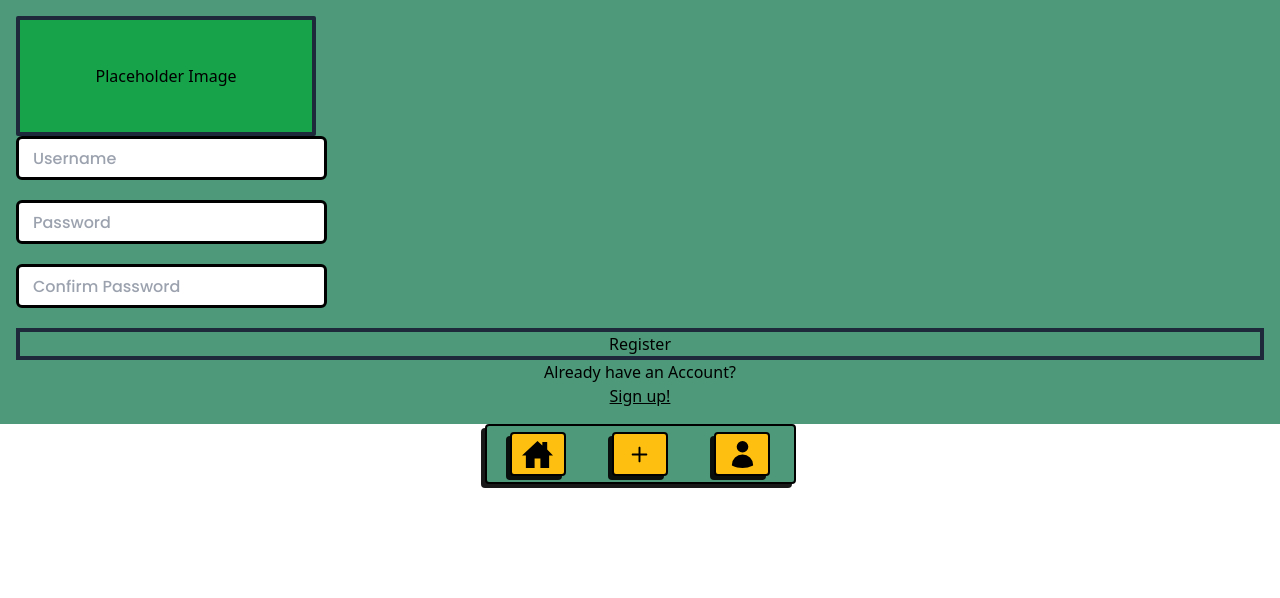
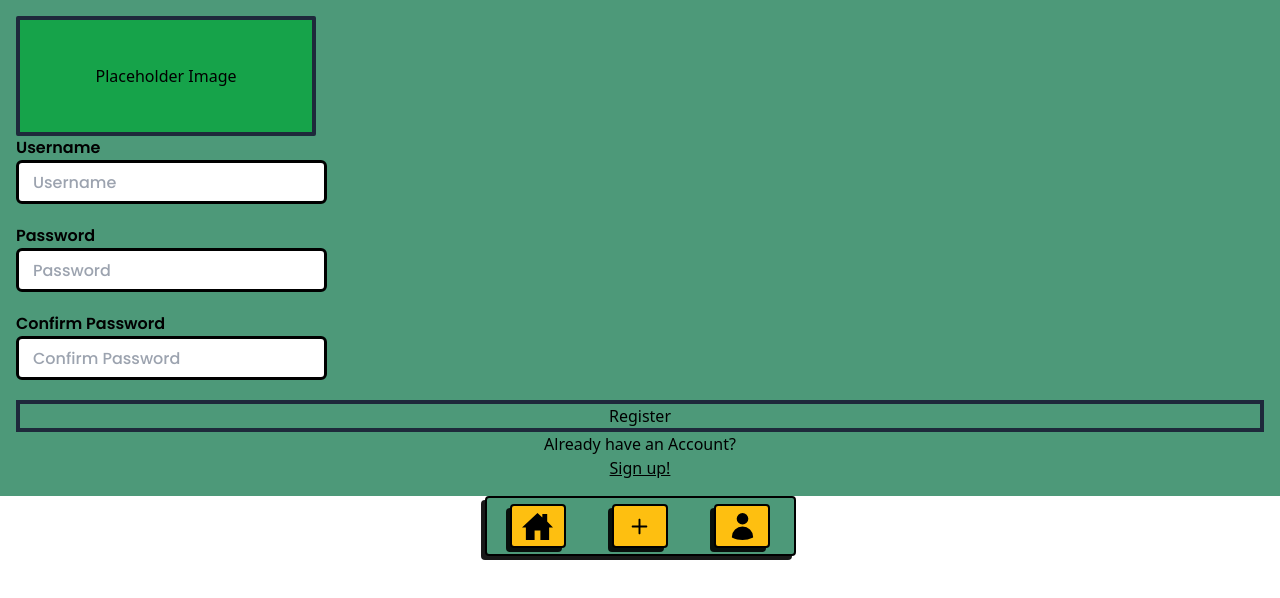
Before and after one commit to devhausleipzigacademy/camp9-final-project, a Next.js app: page /signup in a window 1280 px wide. Shown: the top 598 px of the page. Built offline with nearby package versions, Linux system fonts and the light colour scheme.

Commit message:
Inputfields are implemented

```diff
--- a/components/shared/forms/SignUpForm.tsx
+++ b/components/shared/forms/SignUpForm.tsx
@@ -13,10 +13,6 @@ function SignUpForm() {
     mutate(data);
   };
 
-  const { ref: userNameRef } = register('userName');
-  const { ref: passwordRef } = register('password');
-  const { ref: confirmPasswordRef } = register('confirmPassword');
-
   console.log(isLoading);
 
   return (
@@ -27,6 +23,7 @@ function SignUpForm() {
     >
       <InputField
         label={'Username'}
+        showLabel={true}
         disabled={isLoading}
         width="full"
         key={'userName'}
@@ -37,21 +34,23 @@ function SignUpForm() {
       ></InputField>
       <InputField
         label={'Password'}
+        showLabel={true}
         disabled={isLoading}
         width="full"
         key={'password'}
         placeholder={'Password'}
         type={'password'}
-        ref={passwordRef}
+        {...register('password')}
       ></InputField>
       <InputField
         label={'Confirm Password'}
+        showLabel={true}
         disabled={isLoading}
         width="full"
         key={'confirmPassword'}
         placeholder={'Confirm Password'}
         type={'password'}
-        ref={confirmPasswordRef}
+        {...register('confirmPassword')}
       ></InputField>
       <button type="submit" className="border-4 border-slate-800">
         Register
```
